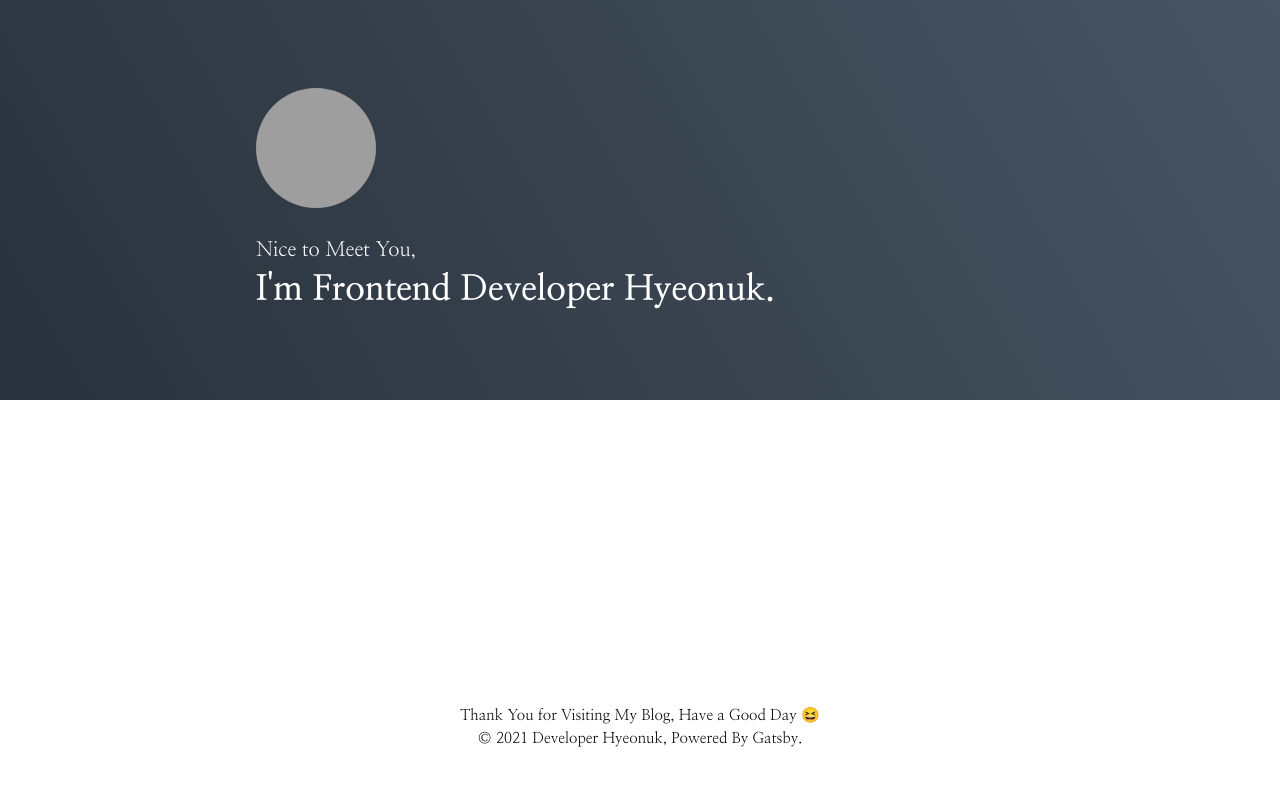
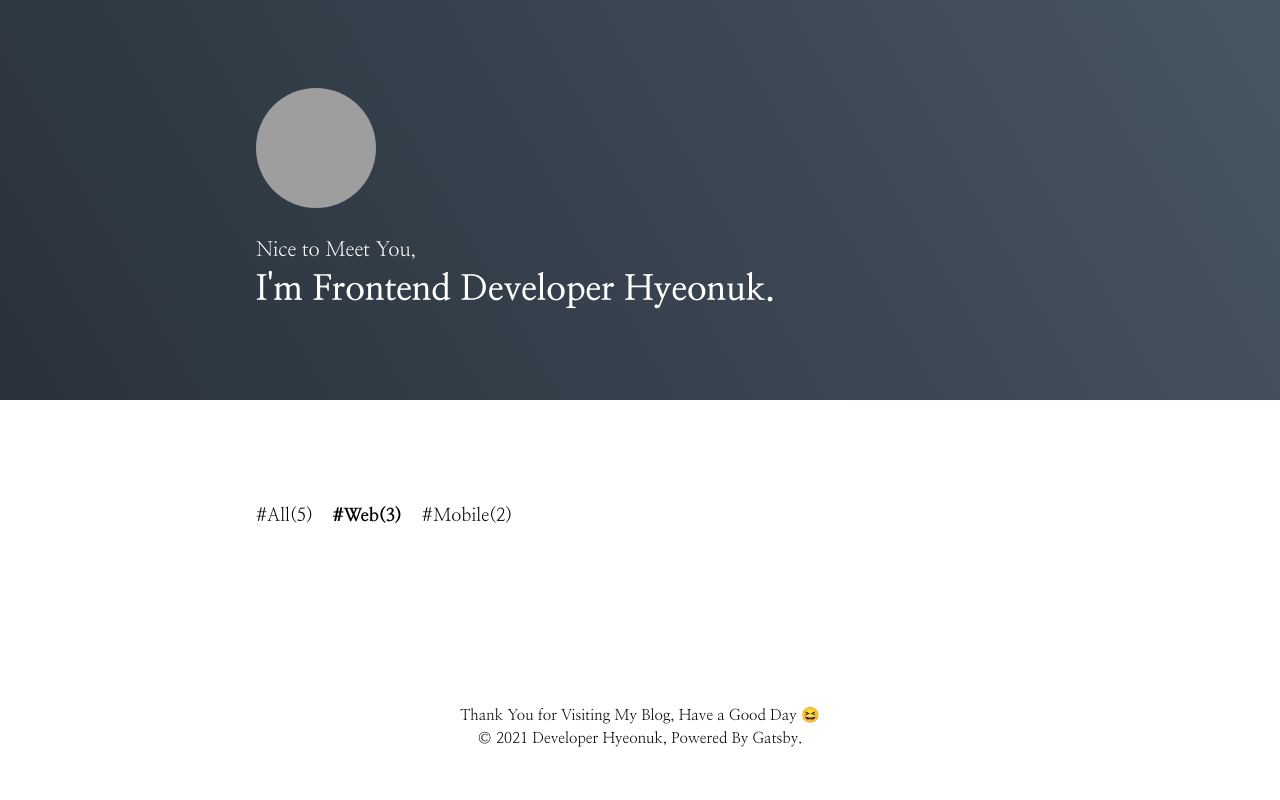
Before and after one commit to hyeonuk-Kang/hyeonuk-Kang.github.io, a Gatsby site: page / in a window 1280 px wide. Built offline with nearby package versions, Linux system fonts and the light colour scheme; Gatsby itself is replaced by a stand-in of ours; grey boxes are pictures that could not be loaded.

Commit message:
Add: CategroyList

```diff
--- /dev/null
+++ b/src/components/Main/CategoryList.tsx
@@ -0,0 +1,64 @@
+import React, { FunctionComponent } from 'react'
+import styled from '@emotion/styled'
+import { Link } from 'gatsby'
+
+
+type CategoryItemProps = {
+  active: boolean;
+}
+
+type GatsbyLinkProps = {
+  children: ReactNode;
+  className?: string;
+  to: string;
+} & CategoryItemProps
+
+export type CategoryListProps = {
+  selectedCategory: string
+  categoryList: {
+    [key: string]: number
+  }
+}
+
+const CategoryListWrapper = styled.div`
+  display: flex;
+  flex-wrap: wrap;
+  width: 768px;
+  margin: 100px auto 0;
+`
+
+const CategoryList: FunctionComponent<CategoryListProps> = function ({
+  selectedCategory,
+  categoryList,
+}) {
+  return (
+    <CategoryListWrapper>
+      {Object.entries(categoryList).map(([name, count]) => (
+        <CategoryItem
+          to={`/?category=${name}`}
+          active={name === selectedCategory}
+          key={name}
+        >
+          #{name}({count})
+        </CategoryItem>
+      ))}
+    </CategoryListWrapper>
+  )
+}
+
+export default CategoryList
+
+// eslint-disable-next-line @typescript-eslint/no-unused-vars
+const CategoryItem = styled(({ active, ...props }: GatsbyLinkProps) => (
+  <Link {...props} />
+))<CategoryItemProps>`
+  margin-right: 20px;
+  padding: 5px 0;
+  font-size: 18px;
+  font-weight: ${({ active }) => (active ? '800' : '400')};
+  cursor: pointer;
+
+  &:last-of-type {
+    margin-right: 0;
+  }
+`
--- a/src/pages/index.tsx
+++ b/src/pages/index.tsx
@@ -2,7 +2,14 @@
 import styled from '@emotion/styled'
 import GlobalStyle from 'components/Common/GlobalStyle'
 import Footer from 'components/Common/Footer'
+import CategoryList from 'components/Main/CategoryList'
 import Introduction from 'components/Main/Introduction'
+
+const CATEGORY_LIST = {
+  All: 5,
+  Web: 3,
+  Mobile: 2,
+}
 
 const Container = styled.div`
   display: flex;
@@ -15,6 +22,7 @@
     <Container>
       <GlobalStyle />
       <Introduction />
+      <CategoryList selectedCategory="Web" categoryList={CATEGORY_LIST} />
       <Footer />
     </Container>
   )
```
